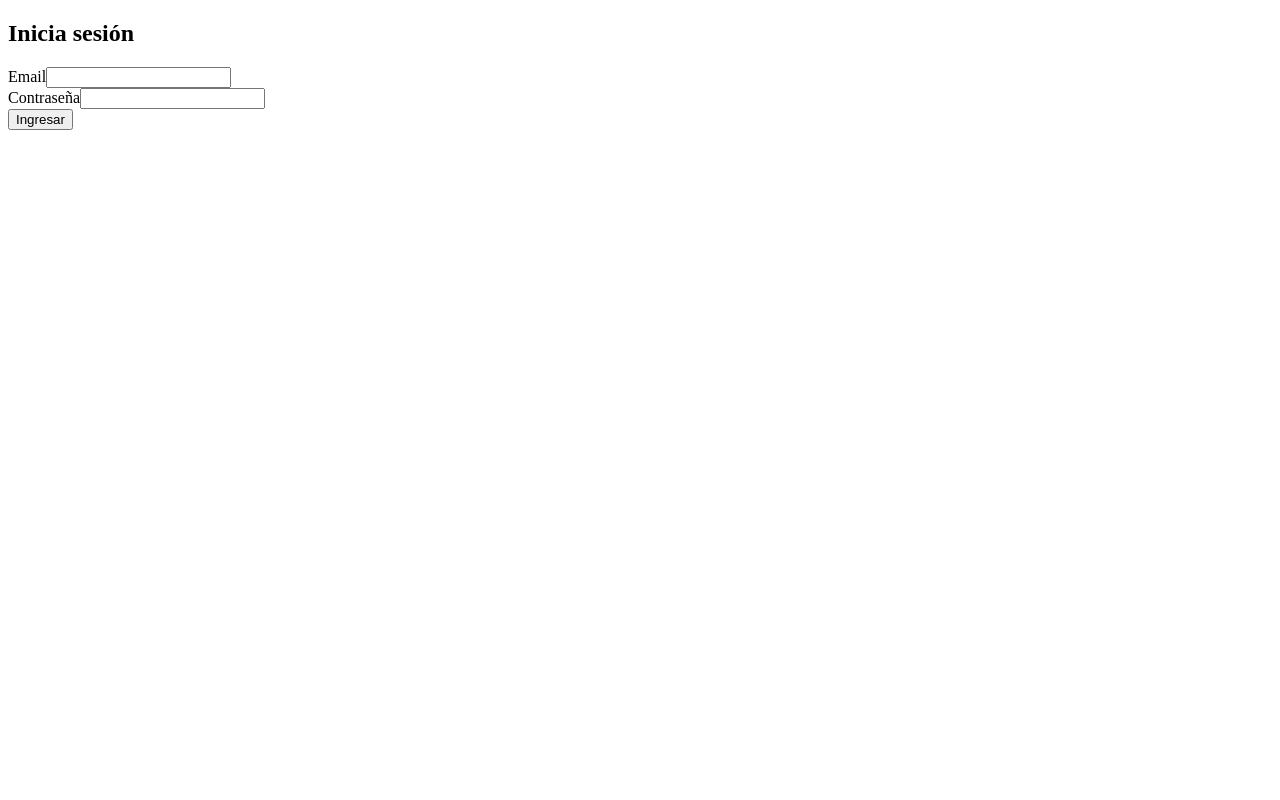
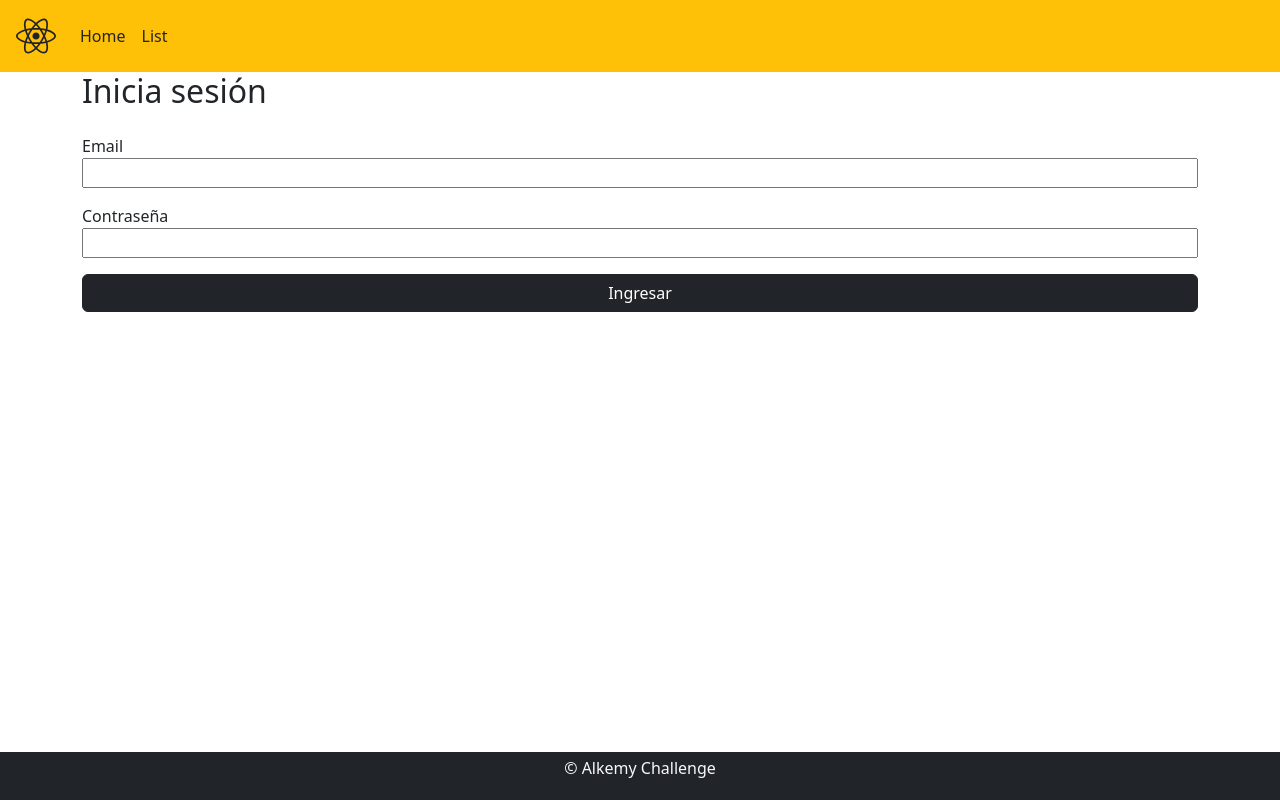
Before and after one commit to melaniegerenni/alkemy-challenge-react, a React (Create React App) app: page / in a window 1280 px wide. Built offline with nearby package versions, Linux system fonts and the light colour scheme.

Commit message:
aplicando Bootstrap y consumiento API

```diff
--- a/package.json
+++ b/package.json
@@ -7,8 +7,11 @@
     "@testing-library/react": "^13.4.0",
     "@testing-library/user-event": "^13.5.0",
     "axios": "^1.2.4",
+    "bootstrap": "^5.2.3",
     "react": "^18.2.0",
+    "react-bootstrap": "^2.7.0",
     "react-dom": "^18.2.0",
+    "react-icons": "^4.7.1",
     "react-router-dom": "^6.7.0",
     "react-scripts": "5.0.1",
     "sweetalert2": "^11.7.1",
--- a/src/App.js
+++ b/src/App.js
@@ -1,15 +1,21 @@
 import { Routes, Route } from "react-router-dom";
 
 import Login from "./components/Login";
-import Listado from "./components/Listado";
+import List from "./components/List";
+import Header from "./components/Header";
+import Footer from "./components/Footer";
+
+import 'bootstrap/dist/css/bootstrap.min.css';
 
 function App() {
   return (
     <>
+      <Header />
       <Routes>
         <Route path="/" element={<Login />} />
-        <Route path="/listado" element={<Listado />} />
+        <Route path="/list" element={<List />} />
       </Routes>
+      <Footer />
     </>
   );
 }
--- /dev/null
+++ b/src/components/Footer.js
@@ -0,0 +1,14 @@
+const Footer = () => {
+    return(
+        <footer className="bg-dark position-fixed bottom-0 w-100 p-1">
+            {/* <nav>
+                <ul>
+                    <li> <a href="http://instagram.com" rel="noopener noreferrer" target="_blank">IG</a> </li>
+                </ul>
+            </nav> */}
+            <p className="text-light text-center">&copy; Alkemy Challenge</p>
+        </footer>
+    );
+}
+
+export default Footer
--- /dev/null
+++ b/src/components/Header.js
@@ -0,0 +1,32 @@
+import { NavLink } from "react-router-dom";
+import { FaReact } from "react-icons/fa";
+
+const Header = () => {
+  return (
+    <header className="bg-warning d-flex align-items-center">
+      <FaReact className="m-3 fs-1" />
+      <nav>
+        <ul className="list-inline d-flex p-2 gap-3 my-auto">
+          <li>
+            <NavLink
+              to="/"
+              className="text-dark text-decoration-none list-inline-item"
+            >
+              Home
+            </NavLink>
+          </li>
+          <li>
+            <NavLink
+              to="/list"
+              className="text-dark text-decoration-none list-inline-item"
+            >
+              List
+            </NavLink>
+          </li>
+        </ul>
+      </nav>
+    </header>
+  );
+};
+
+export default Header;
--- /dev/null
+++ b/src/components/ItemCard.js
@@ -0,0 +1,21 @@
+import Card from 'react-bootstrap/Card';
+import Button from 'react-bootstrap/Button';
+
+const ItemCard = (props) => {
+    const {movie} = props;
+    const {title, overview, poster_path} = movie;
+  return (
+    <Card className='m-3'>
+      <Card.Img variant="top" src={"https://image.tmdb.org/t/p/original" + poster_path} />
+      <Card.Body>
+        <Card.Title>{title}</Card.Title>
+        <Card.Text>
+          {overview.substring(0, 100) + "..."}
+        </Card.Text>
+        <Button variant="warning">More info</Button>
+      </Card.Body>
+    </Card>
+  )
+}
+
+export default ItemCard
--- /dev/null
+++ b/src/components/List.js
@@ -0,0 +1,43 @@
+import { useState, useEffect } from "react";
+import { Navigate } from "react-router-dom";
+import axios from "axios";
+import ItemCard from "./ItemCard";
+import Container from "react-bootstrap/Container";
+import Row from "react-bootstrap/Row";
+import Col from "react-bootstrap/Col";
+
+const List = () => {
+  const token = localStorage.getItem("token");
+  const [movies, setMovies] = useState([]);
+
+  useEffect(() => {
+    const endPoint =
+      "https://api.themoviedb.org/3/discover/movie?api_key=bf6d1d72665456cf14827b416c3d63f1&language=en-US&page=1";
+    axios
+    .get(endPoint)
+    .then((response) => setMovies(response.data.results));
+  }, [setMovies]);
+
+  return (
+    <>
+      {!token ? (
+        <Navigate to="/" />
+      ) : (
+        <>
+        <Container fluid className="p-5">
+          <h2 className="text-center">New Movies</h2>
+          <Row>
+            {movies.map((movie) => (
+              <Col key={movie.id} xs={12} sm={6} md={4} lg={3}>
+                <ItemCard movie={movie} />
+              </Col>
+            ))}
+          </Row>
+        </Container>
+        </>
+      )}
+    </>
+  );
+};
+
+export default List;
--- a/src/components/Listado.js
+++ /dev/null
@@ -1,21 +0,0 @@
-import { useEffect } from "react";
-import { useNavigate } from "react-router-dom";
-
-const Listado = () => {
-    const navigate = useNavigate();
-
-    useEffect(() => {
-        const token = localStorage.getItem('token');
-        if(!token){
-            navigate("/");
-        }
-        // eslint-disable-next-line
-    }, [])
-
-
-  return (
-    <h2>Listado</h2>
-  )
-}
-
-export default Listado
--- a/src/components/Login.js
+++ b/src/components/Login.js
@@ -1,7 +1,8 @@
 import axios from "axios";
 import Swal from "sweetalert2";
 import withReactContent from "sweetalert2-react-content";
-import { useNavigate } from "react-router-dom";
+import { Navigate, useNavigate } from "react-router-dom";
+import Button from "react-bootstrap/Button";
 
 const Login = () => {
   const MySwal = withReactContent(Swal);
@@ -46,26 +47,36 @@ const Login = () => {
         });
         const token = res.data.token;
         localStorage.setItem("token", token);
-        navigate("/listado");
+        navigate("/list");
       });
   };
 
+  const token = localStorage.getItem("token");
+
+
   return (
     <>
+      {token ? (
+        <Navigate to="/list" />
+      ) : (
+        <form
+          onSubmit={submitHandler}
+          className="d-flex flex-column gap-3 container"
+        >
           <h2>Inicia sesión</h2>
-      <form onSubmit={submitHandler}>
-        <label>
+          <label className="d-flex flex-column">
             <span>Email</span>
             <input type="text" name="email" />
           </label>
-        <br />
-        <label>
+          <label className="d-flex flex-column">
             <span>Contraseña</span>
             <input type="password" name="password" />
           </label>
-        <br />
-        <button type="submit">Ingresar</button>
+          <Button type="submit" variant="dark">
+            Ingresar
+          </Button>
         </form>
+      )}
     </>
   );
 };
--- a/src/index.js
+++ b/src/index.js
@@ -1,9 +1,9 @@
 import React from "react";
-import ReactDOM from "react-dom/client";
+import { createRoot } from "react-dom/client";
 import App from "./App";
 import { BrowserRouter } from "react-router-dom";
 
-const root = ReactDOM.createRoot(document.getElementById("root"));
+const root = createRoot(document.getElementById("root"));
 root.render(
   <React.StrictMode>
     <BrowserRouter>
```
Also changed, not shown: 1 other file (tests, documents, lock files or other folders). Lines whose indentation alone changed are shown as unchanged.
